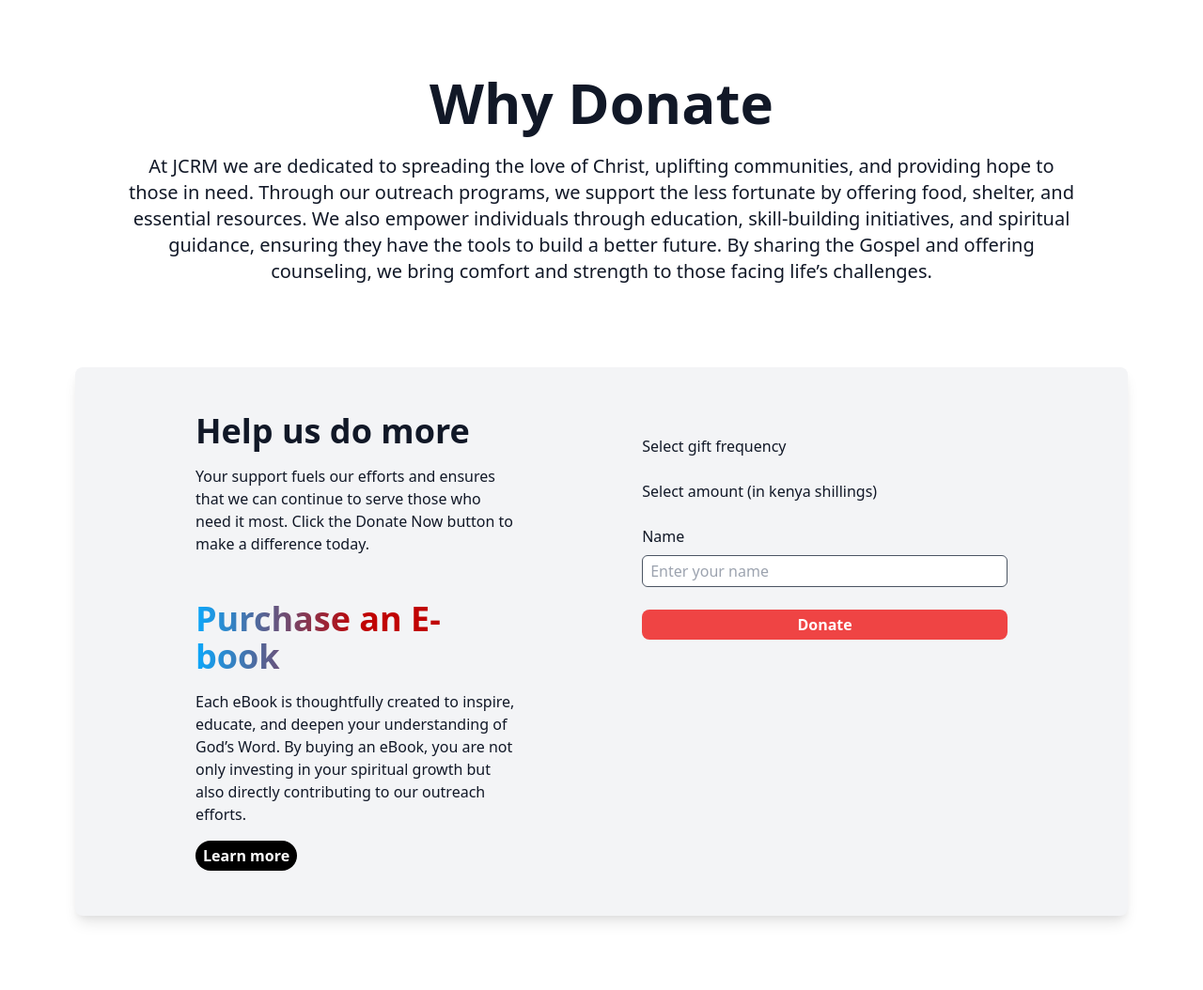
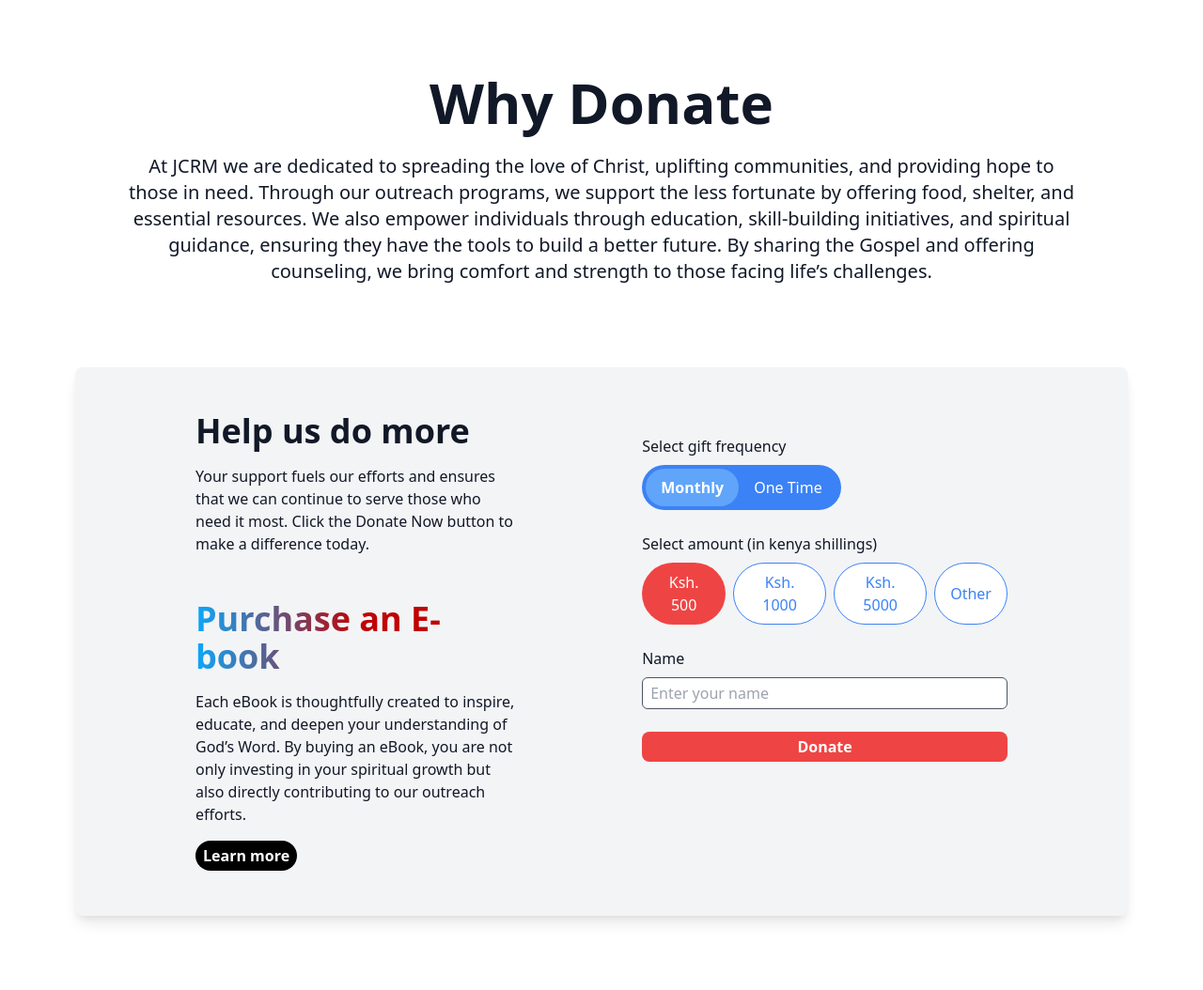
Before and after one commit to jaksoftwares/JCRM, a Django app: page /donations/ in a window 1280 px wide. Shown: the part 741-1795 px from the top of the page at 94% size. Run offline with Django 5.2, Linux system fonts and the light colour scheme.

Commit message:
feat: finish donation form

```diff
--- a/donations/templates/donations/donate.html
+++ b/donations/templates/donations/donate.html
@@ -39,7 +39,11 @@
 				those who need it most. Click the Donate Now button to make a difference
 				today.
 			</p>
-			<h1 class="text-4xl font-semibold lg:mb-4 text-transparent bg-clip-text gradient-primary">Purchase an E-book</h1>
+			<h1
+				class="text-4xl font-semibold lg:mb-4 text-transparent bg-clip-text gradient-primary"
+			>
+				Purchase an E-book
+			</h1>
 			<p class="mb-4">
 				Each eBook is thoughtfully created to inspire, educate, and deepen your
 				understanding of God’s Word. By buying an eBook, you are not only
@@ -53,20 +57,142 @@
 		<div class="flex flex-col" style="width: 45%">
 			<form method="POST" class="space-y-6 w-full">
 				{% csrf_token %}
-				<div class="flex flex-col gap-2">
+				<div class="flex flex-col gap-2 justify-start items-start">
 					<label>Select gift frequency</label>
+					<div
+						class="flex justify-center bg-blue-500 p-1 rounded-full w-fit mr-auto"
+					>
+						<button
+							type="button"
+							id="monthlyBtn"
+							class="px-4 py-2 rounded-full bg-blue-400 text-white font-bold transition duration-200"
+						>
+							Monthly
+						</button>
+						<button
+							type="button"
+							id="oneTimeBtn"
+							class="px-4 py-2 rounded-full text-white transition duration-200"
+						>
+							One Time
+						</button>
+					</div>
+
+					<!-- Hidden input to track selected value -->
+					<input
+						type="hidden"
+						name="gift_frequency"
+						id="giftFrequencyInput"
+						value="monthly"
+					/>
 				</div>
 				<div class="flex flex-col gap-2">
 					<label>Select amount (in kenya shillings)</label>
+					<div class="flex gap-2">
+						<button
+							type="button"
+							class="px-4 py-2 rounded-full text-white bg-red-500 focus:outline-none amount-btn"
+							data-value="500"
+						>
+							Ksh. 500
+						</button>
+						<button
+							type="button"
+							class="px-4 py-2 rounded-full text-blue-500 border border-blue-500 bg-white focus:outline-none amount-btn"
+							data-value="1000"
+						>
+							Ksh. 1000
+						</button>
+						<button
+							type="button"
+							class="px-4 py-2 rounded-full text-blue-500 border border-blue-500 bg-white focus:outline-none amount-btn"
+							data-value="5000"
+						>
+							Ksh. 5000
+						</button>
+						<button
+							type="button"
+							class="px-4 py-2 rounded-full text-blue-500 border border-blue-500 bg-white focus:outline-none amount-btn"
+							data-value="other"
+						>
+							Other
+						</button>
+						<input type="hidden" name="amount" id="amountInput" value="500" />
+					</div>
 				</div>
 				<div class="flex flex-col gap-2">
 					<label>Name</label>
-					<input type="text" name="name" placeholder="Enter your name" class="border border-gray-600 px-2 py-1 focus:border-black rounded-md"/>
+					<input
+						type="text"
+						name="name"
+						placeholder="Enter your name"
+						class="border border-gray-600 px-2 py-1 focus:border-black rounded-md"
+					/>
 				</div>
 
-				<button type="submit" class="w-full bg-red-500 text-white font-bold py-1 rounded-lg">Donate</button>
+				<button
+					type="submit"
+					class="w-full bg-red-500 text-white font-bold py-1 rounded-lg"
+				>
+					Donate
+				</button>
 			</form>
 		</div>
 	</div>
+	<script>
+		document.addEventListener("DOMContentLoaded", function () {
+			/*** Gift Frequency Selection ***/
+			const monthlyBtn = document.getElementById("monthlyBtn");
+			const oneTimeBtn = document.getElementById("oneTimeBtn");
+			const giftFrequencyInput = document.getElementById("giftFrequencyInput");
+
+			function updateGiftSelection(selected, other) {
+				selected.classList.add("bg-blue-400", "font-bold");
+
+				other.classList.remove("bg-blue-400", "font-bold");
+			}
+
+			monthlyBtn.addEventListener("click", function () {
+				updateGiftSelection(monthlyBtn, oneTimeBtn);
+				giftFrequencyInput.value = "monthly";
+			});
+
+			oneTimeBtn.addEventListener("click", function () {
+				updateGiftSelection(oneTimeBtn, monthlyBtn);
+				giftFrequencyInput.value = "one_time";
+			});
+
+			/*** Amount Selection ***/
+			const amountButtons = document.querySelectorAll(".amount-btn");
+			const amountInput = document.getElementById("amountInput");
+
+			amountButtons.forEach((button) => {
+				button.addEventListener("click", function () {
+					// Reset all buttons to default blue border style
+					amountButtons.forEach((btn) => {
+						btn.classList.remove("bg-red-500", "text-white");
+						btn.classList.add(
+							"text-blue-500",
+							"border",
+							"border-blue-500",
+							"bg-white"
+						);
+					});
+
+					// Apply active styling to selected button
+					this.classList.remove(
+						"text-blue-500",
+						"border",
+						"border-blue-500",
+						"bg-white"
+					);
+					this.classList.add("bg-red-500", "text-white");
+
+					// Update hidden input value
+					amountInput.value = this.getAttribute("data-value");
+				});
+			});
+		});
+	</script>
 </div>
 {% endblock %}
```
